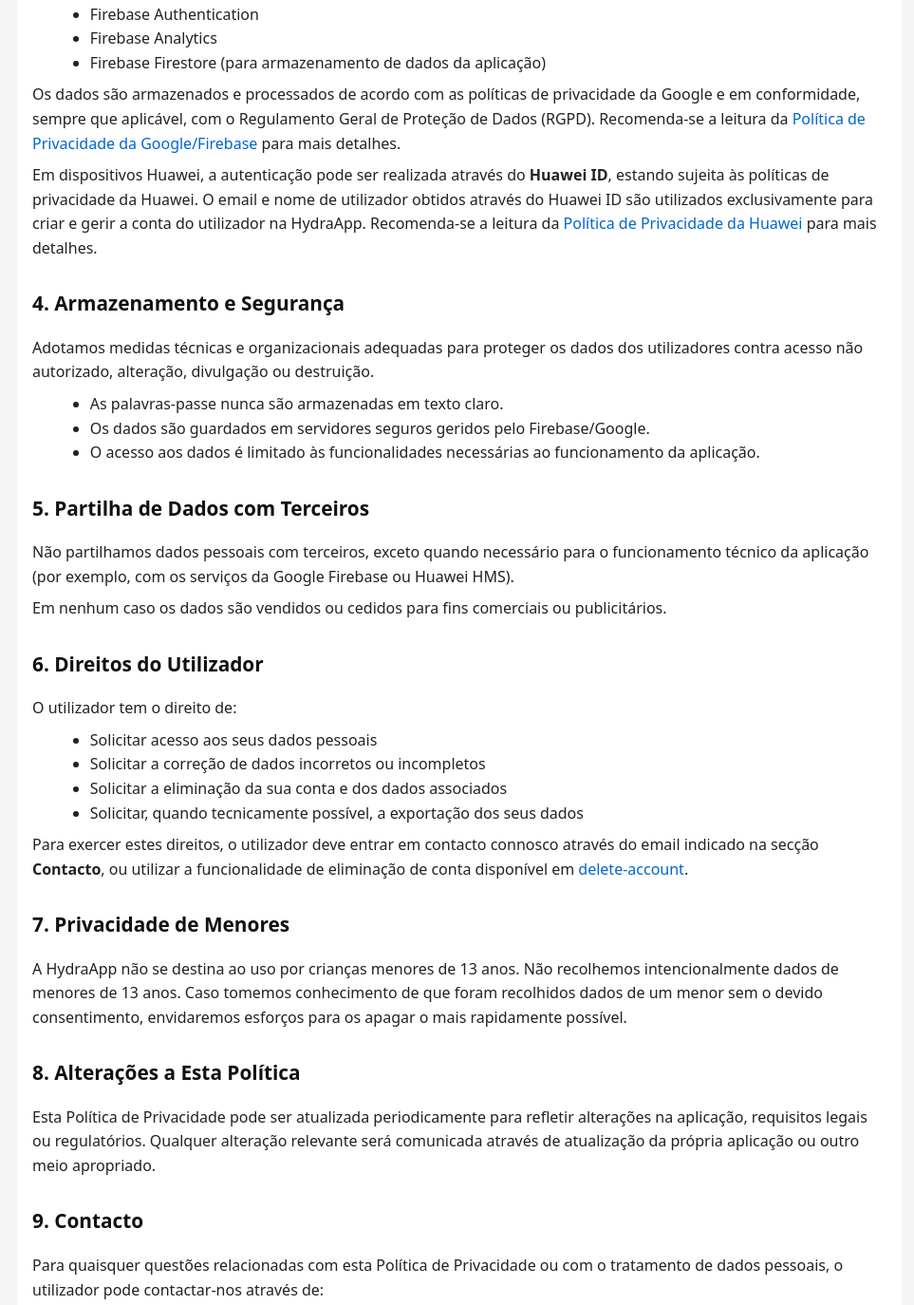
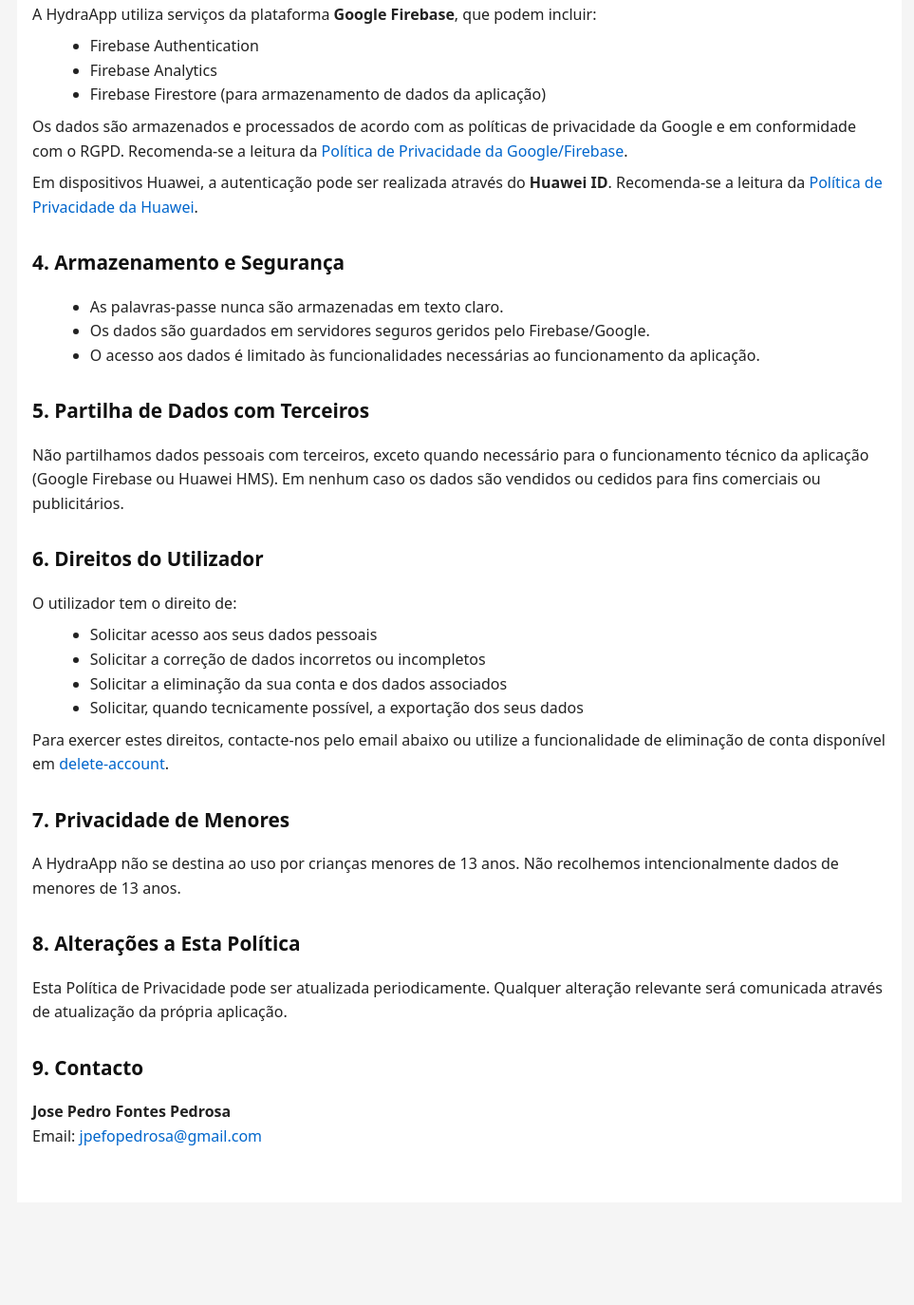
Before and after one commit to jpfpedrosa/hydraapp-privacy, a plain HTML site: page index.html in a window 1280 px wide. Shown: the part 1286-2660 px from the top of the page at 95% size, without its empty margins (156-1119 px from the left). After the commit the page ends 2552 px from the top, so only its background shows below. Drawn offline with Linux system fonts and the light colour scheme.

Commit message:
Revise privacy policy content and structure
Updated privacy policy details and formatting.

```diff
--- a/index.html
+++ b/index.html
@@ -19,53 +19,33 @@
       padding: 24px 16px 48px;
       background: #fff;
     }
-    h1, h2, h3 {
-      color: #111;
-    }
-    h1 {
-      font-size: 1.8rem;
-      margin-bottom: 0.5rem;
-    }
-    h2 {
-      margin-top: 1.8rem;
-      font-size: 1.3rem;
-    }
-    p {
-      margin: 0.5rem 0;
-    }
-    ul {
-      margin: 0.5rem 0 0.5rem 1.3rem;
-    }
-    .last-updated {
-      font-size: 0.9rem;
-      color: #666;
-      margin-bottom: 1rem;
-    }
-    a {
-      color: #0066cc;
-      text-decoration: none;
-    }
-    a:hover {
-      text-decoration: underline;
-    }
+    h1, h2, h3 { color: #111; }
+    h1 { font-size: 1.8rem; margin-bottom: 0.5rem; }
+    h2 { margin-top: 1.8rem; font-size: 1.3rem; }
+    p { margin: 0.5rem 0; }
+    ul { margin: 0.5rem 0 0.5rem 1.3rem; }
+    .last-updated { font-size: 0.9rem; color: #666; margin-bottom: 1rem; }
+    a { color: #0066cc; text-decoration: none; }
+    a:hover { text-decoration: underline; }
   </style>
 </head>
 <body>
   <div class="container">
     <h1>Política de Privacidade - HydraApp</h1>
-    <p class="last-updated">Última atualização: 10/06/2026</p>
+    <p class="last-updated">Última atualização: 11/06/2026</p>
 
     <p>
-      Esta Política de Privacidade explica como a aplicação <strong>HydraApp</strong> recolhe,
-      utiliza e protege as informações dos seus utilizadores.
+      Esta Política de Privacidade explica como a aplicação <strong>HydraApp</strong>, desenvolvida por
+      <strong>Jose Pedro Fontes Pedrosa</strong>, recolhe, utiliza e protege as informações dos seus utilizadores.
+    </p>
+    <p>
+      <strong>Developer:</strong> Jose Pedro Fontes Pedrosa<br />
+      <strong>Contacto:</strong> <a href="mailto:jpefopedrosa@gmail.com">jpefopedrosa@gmail.com</a>
     </p>
 
     <h2>1. Informações Recolhidas</h2>
-
     <h3>1.1 Dados de Conta e Autenticação</h3>
-    <p>
-      Quando o utilizador cria uma conta ou inicia sessão na HydraApp, podemos recolher:
-    </p>
+    <p>Quando o utilizador cria uma conta ou inicia sessão na HydraApp, podemos recolher:</p>
     <ul>
       <li>Endereço de email</li>
       <li>Palavra-passe (armazenada e processada de forma segura pelo Firebase Authentication)</li>
@@ -89,12 +69,7 @@
       <li>Informações sobre o dispositivo (modelo, versão do sistema operativo)</li>
       <li>Dados de utilização e performance anónimos através de serviços como o Firebase Analytics (se ativo)</li>
     </ul>
-
-    <p>
-      <strong>Não recolhemos dados sensíveis</strong> (como morada, documentos de identificação
-      ou informação financeira), a não ser que o utilizador os forneça voluntariamente
-      dentro da aplicação para algum fim específico.
-    </p>
+    <p><strong>Não recolhemos dados sensíveis</strong> (como morada, documentos de identificação ou informação financeira).</p>
 
     <h2>2. Uso das Informações</h2>
     <p>As informações recolhidas são utilizadas exclusivamente para:</p>
@@ -104,39 +79,25 @@
       <li>Melhorar funcionalidades, desempenho e estabilidade</li>
       <li>Garantir a segurança e prevenir uso indevido ou fraudulento</li>
     </ul>
-
-    <p>
-      <strong>Não utilizamos os dados para exibição de anúncios</strong> nem os vendemos ou
-      partilhamos para fins de marketing.
-    </p>
+    <p><strong>Não utilizamos os dados para exibição de anúncios</strong> nem os vendemos ou partilhamos para fins de marketing.</p>
 
     <h2>3. Firebase, Huawei e Serviços Associados</h2>
-    <p>
-      A HydraApp utiliza serviços da plataforma <strong>Google Firebase</strong>, que podem incluir:
-    </p>
+    <p>A HydraApp utiliza serviços da plataforma <strong>Google Firebase</strong>, que podem incluir:</p>
     <ul>
       <li>Firebase Authentication</li>
       <li>Firebase Analytics</li>
       <li>Firebase Firestore (para armazenamento de dados da aplicação)</li>
     </ul>
     <p>
-      Os dados são armazenados e processados de acordo com as políticas de privacidade da Google e em conformidade,
-      sempre que aplicável, com o Regulamento Geral de Proteção de Dados (RGPD).
-      Recomenda-se a leitura da <a href="https://policies.google.com/privacy" target="_blank">Política de Privacidade da Google/Firebase</a> para mais detalhes.
+      Os dados são armazenados e processados de acordo com as políticas de privacidade da Google e em conformidade com o RGPD.
+      Recomenda-se a leitura da <a href="https://policies.google.com/privacy" target="_blank">Política de Privacidade da Google/Firebase</a>.
     </p>
     <p>
-      Em dispositivos Huawei, a autenticação pode ser realizada através do <strong>Huawei ID</strong>,
-      estando sujeita às políticas de privacidade da Huawei. O email e nome de utilizador obtidos
-      através do Huawei ID são utilizados exclusivamente para criar e gerir a conta do utilizador
-      na HydraApp. Recomenda-se a leitura da
-      <a href="https://consumer.huawei.com/en/privacy/privacy-policy/" target="_blank">Política de Privacidade da Huawei</a> para mais detalhes.
+      Em dispositivos Huawei, a autenticação pode ser realizada através do <strong>Huawei ID</strong>.
+      Recomenda-se a leitura da <a href="https://consumer.huawei.com/en/privacy/privacy-policy/" target="_blank">Política de Privacidade da Huawei</a>.
     </p>
 
     <h2>4. Armazenamento e Segurança</h2>
-    <p>
-      Adotamos medidas técnicas e organizacionais adequadas para proteger os dados dos utilizadores contra
-      acesso não autorizado, alteração, divulgação ou destruição.
-    </p>
     <ul>
       <li>As palavras-passe nunca são armazenadas em texto claro.</li>
       <li>Os dados são guardados em servidores seguros geridos pelo Firebase/Google.</li>
@@ -144,13 +105,7 @@
     </ul>
 
     <h2>5. Partilha de Dados com Terceiros</h2>
-    <p>
-      Não partilhamos dados pessoais com terceiros, exceto quando necessário para o
-      funcionamento técnico da aplicação (por exemplo, com os serviços da Google Firebase ou Huawei HMS).
-    </p>
-    <p>
-      Em nenhum caso os dados são vendidos ou cedidos para fins comerciais ou publicitários.
-    </p>
+    <p>Não partilhamos dados pessoais com terceiros, exceto quando necessário para o funcionamento técnico da aplicação (Google Firebase ou Huawei HMS). Em nenhum caso os dados são vendidos ou cedidos para fins comerciais ou publicitários.</p>
 
     <h2>6. Direitos do Utilizador</h2>
     <p>O utilizador tem o direito de:</p>
@@ -161,32 +116,19 @@
       <li>Solicitar, quando tecnicamente possível, a exportação dos seus dados</li>
     </ul>
     <p>
-      Para exercer estes direitos, o utilizador deve entrar em contacto connosco através do email
-      indicado na secção <strong>Contacto</strong>, ou utilizar a funcionalidade de eliminação de conta
+      Para exercer estes direitos, contacte-nos pelo email abaixo ou utilize a funcionalidade de eliminação de conta
       disponível em <a href="https://jpfpedrosa.github.io/hydraapp-privacy/delete-account.html">delete-account</a>.
     </p>
 
     <h2>7. Privacidade de Menores</h2>
-    <p>
-      A HydraApp não se destina ao uso por crianças menores de 13 anos.
-      Não recolhemos intencionalmente dados de menores de 13 anos.
-      Caso tomemos conhecimento de que foram recolhidos dados de um menor sem o devido consentimento,
-      envidaremos esforços para os apagar o mais rapidamente possível.
-    </p>
+    <p>A HydraApp não se destina ao uso por crianças menores de 13 anos. Não recolhemos intencionalmente dados de menores de 13 anos.</p>
 
     <h2>8. Alterações a Esta Política</h2>
-    <p>
-      Esta Política de Privacidade pode ser atualizada periodicamente para refletir alterações na aplicação,
-      requisitos legais ou regulatórios. Qualquer alteração relevante será comunicada através de atualização
-      da própria aplicação ou outro meio apropriado.
-    </p>
+    <p>Esta Política de Privacidade pode ser atualizada periodicamente. Qualquer alteração relevante será comunicada através de atualização da própria aplicação.</p>
 
     <h2>9. Contacto</h2>
     <p>
-      Para quaisquer questões relacionadas com esta Política de Privacidade ou com o tratamento de dados pessoais,
-      o utilizador pode contactar-nos através de:
-    </p>
-    <p>
+      <strong>Jose Pedro Fontes Pedrosa</strong><br />
       Email: <a href="mailto:jpefopedrosa@gmail.com">jpefopedrosa@gmail.com</a>
     </p>
   </div>
```
